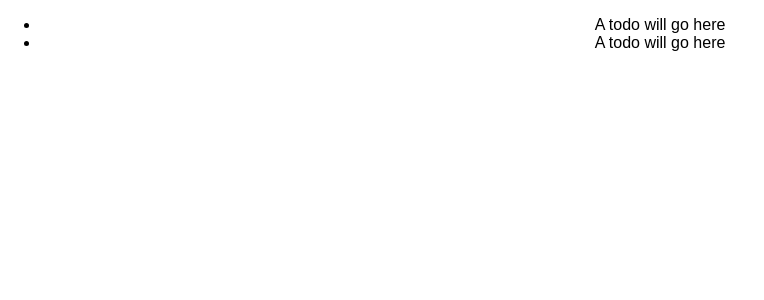
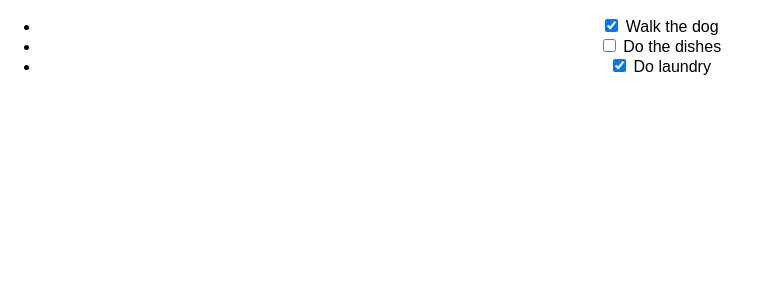
Before and after one commit to hankwarner/react-to-do, a React (Create React App) app: page / in a window 1280 px wide. Shown: the top 300 px of the page, without its empty margins (0-764 px from the left). Built offline with nearby package versions, Linux system fonts and the light colour scheme.

Commit message:
checkpoint 7 work: react-to-do state and props is completed

```diff
--- a/src/App.js
+++ b/src/App.js
@@ -3,12 +3,24 @@
 import ToDo from './components/ToDo.js';
 
 class App extends Component {
+  constructor(props) {
+    super(props);
+    this.state = {
+      todos: [
+        { description: 'Walk the dog', isCompleted: true },
+        { description: 'Do the dishes', isCompleted: false },
+        { description: 'Do laundry', isCompleted: true }
+      ]
+    };
+  }
+
   render() {
     return (
       <div className="App">
         <ul>
-          <ToDo />
-          <ToDo />
+          { this.state.todos.map( (todo, index) =>
+          <ToDo key={ index } description={ todo.description } isCompleted={ todo.isCompleted } />
+          )}
         </ul>
       </div>
     );
--- a/src/components/ToDo.js
+++ b/src/components/ToDo.js
@@ -3,7 +3,10 @@
 class ToDo extends Component {
     render() {
         return (
-            <li> A todo will go here </li>
+            <li>
+                <input type="checkbox" checked={ this.props.isCompleted } />
+                <span> { this.props.description } </span>
+            </li>
         );
     }
 }
```
